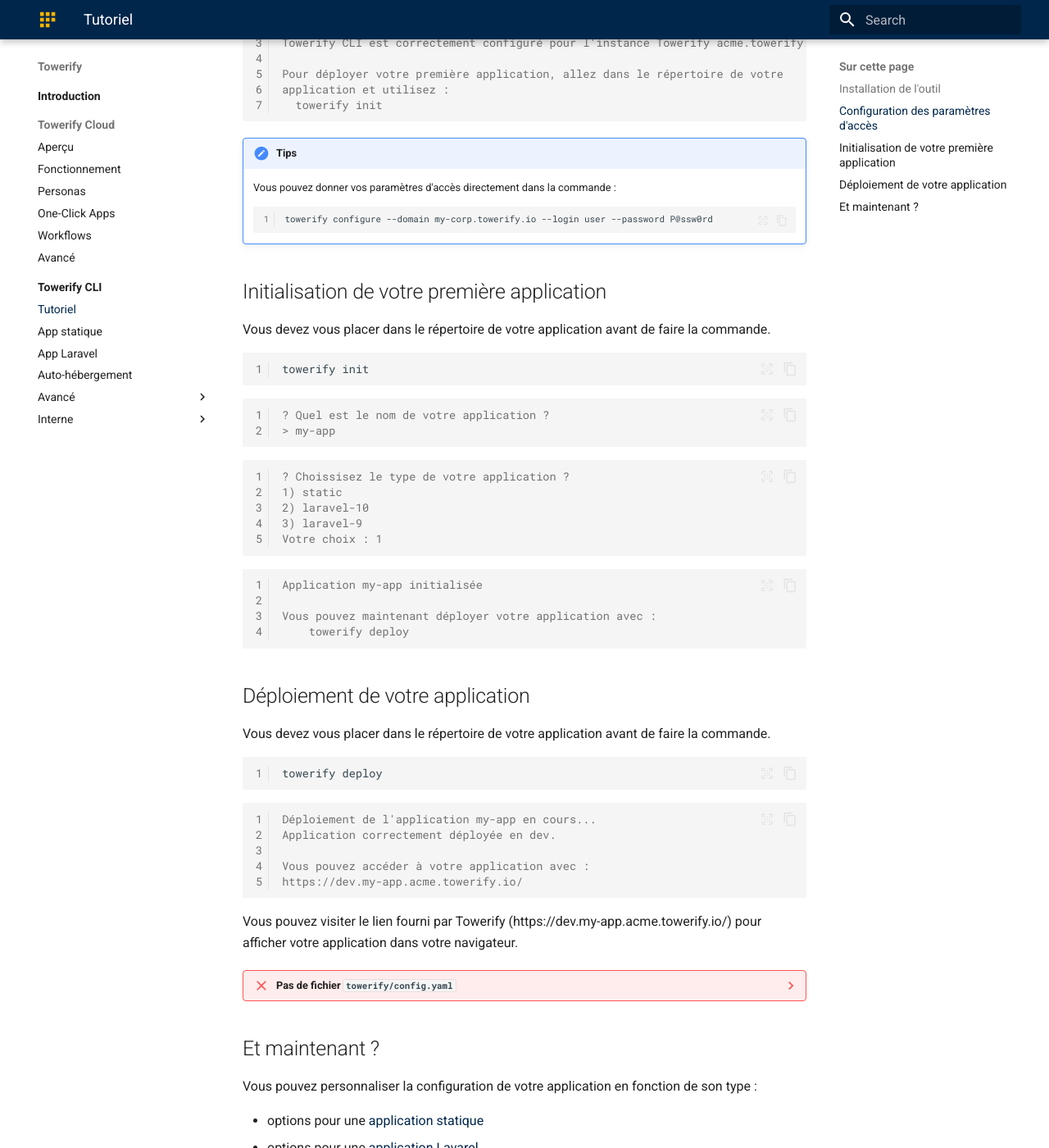
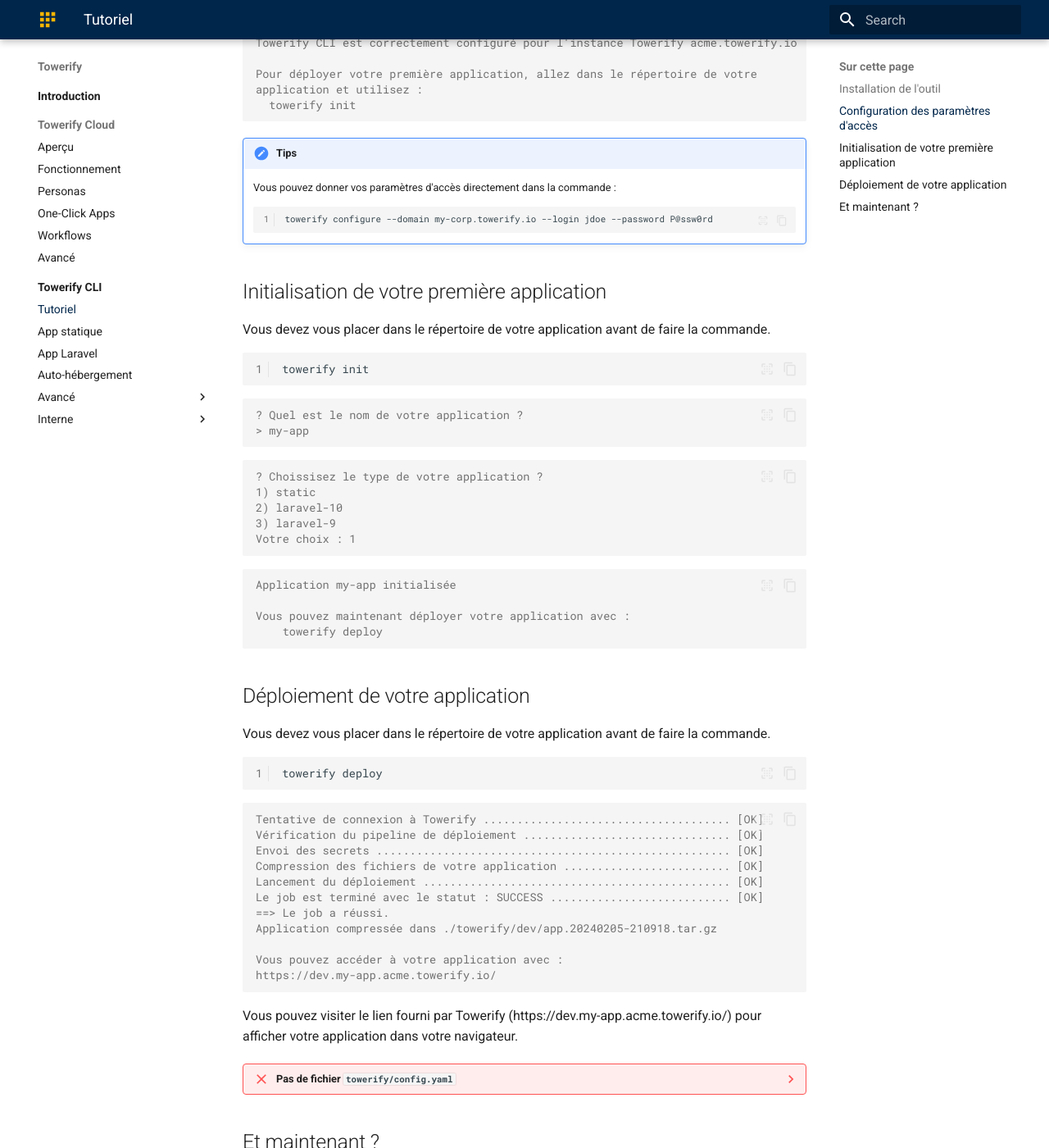
Before and after one commit to computablefacts/towerify-docs, an MkDocs documentation site: the page built from docs/cli/tutorial.md, in a window 1280 px wide and 1400 px high, scrolled down 1373 px. Shown: the whole window at 82% size. Built offline with MkDocs 1.6.1 and Material for MkDocs 9.7.7, drawn with Linux system fonts in a browser that asks for light colours; some of the changed text lies outside the part shown.

Commit message:
Update CLI tutorial

````diff
--- a/docs/cli/tutorial.md
+++ b/docs/cli/tutorial.md
@@ -25,14 +25,14 @@
 
 Towerify télécharge et installe notre outil en ligne de commande :
 
-``` output
+``` output linenums="0"
 Installation de Towerify pour l'instance acme.towerify.io
 ##################################################################### 100,0%
 ```
 
 Towerify confirme l'installation :
 
-``` output
+``` output linenums="0"
 Towerify CLI est installé pour l'instance acme.towerify.io
 
 Pour le configurer avec vos login et mot de passe, utilisez :
@@ -56,12 +56,12 @@
 
 Towerify vous demande votre domaine, votre login et votre mot de passe :
 
-``` output
+``` output linenums="0"
 ? Quel est le domaine de votre Towerify ?
 > acme.towerify.io
 
 ? Quel est votre login Towerify ?
->
+> jdoe
 
 ? Quel est votre mot de passe Towerify ?
 (Par sécurité, les caractères que vous tapez ne s'afficheront à l'écran)
@@ -70,7 +70,7 @@
 
 Towerify confirme l'installation :
 
-``` output
+``` output linenums="0"
 Tentative de connexion à Towerify... ==> Connexion réussie.
 
 Towerify CLI est correctement configuré pour l'instance Towerify acme.towerify.io
@@ -85,7 +85,7 @@
     Vous pouvez donner vos paramètres d'accès directement dans la commande :
 
     ``` bash
-    towerify configure --domain my-corp.towerify.io --login user --password P@ssw0rd
+    towerify configure --domain my-corp.towerify.io --login jdoe --password P@ssw0rd
     ```
 
 
@@ -98,12 +98,12 @@
 towerify init
 ```
 
-``` output
+``` output linenums="0"
 ? Quel est le nom de votre application ?
 > my-app
 ```
 
-``` output
+``` output linenums="0"
 ? Choissisez le type de votre application ?
 1) static
 2) laravel-10
@@ -112,7 +112,7 @@
 
 ```
 
-``` output
+``` output linenums="0"
 Application my-app initialisée
 
 Vous pouvez maintenant déployer votre application avec :
@@ -129,12 +129,19 @@
 towerify deploy
 ```
 
-``` output
-Déploiement de l'application my-app en cours...
-Application correctement déployée en dev.
+``` output linenums="0"
+Tentative de connexion à Towerify ..................................... [OK]
+Vérification du pipeline de déploiement ............................... [OK]
+Envoi des secrets ..................................................... [OK]
+Compression des fichiers de votre application ......................... [OK]
+Lancement du déploiement .............................................. [OK]
+Le job est terminé avec le statut : SUCCESS ........................... [OK]
+==> Le job a réussi.
+Application compressée dans ./towerify/dev/app.20240205-210918.tar.gz
 
 Vous pouvez accéder à votre application avec :
 https://dev.my-app.acme.towerify.io/
+
 ```
 
 Vous pouvez visiter le lien fourni par Towerify (https://dev.my-app.acme.towerify.io/)
@@ -143,7 +150,7 @@
 ??? failure "Pas de fichier `towerify/config.yaml`"
 
     Si le fichier de configuration n'existe pas, on affiche une erreur :
-    ``` output
+    ``` output linenums="0"
     Impossible de publier une application depuis ce répertoire.
     Vous devez d'abord initialiser votre application avec :
         towerify init
````
Also changed, not shown: 1 other file.
